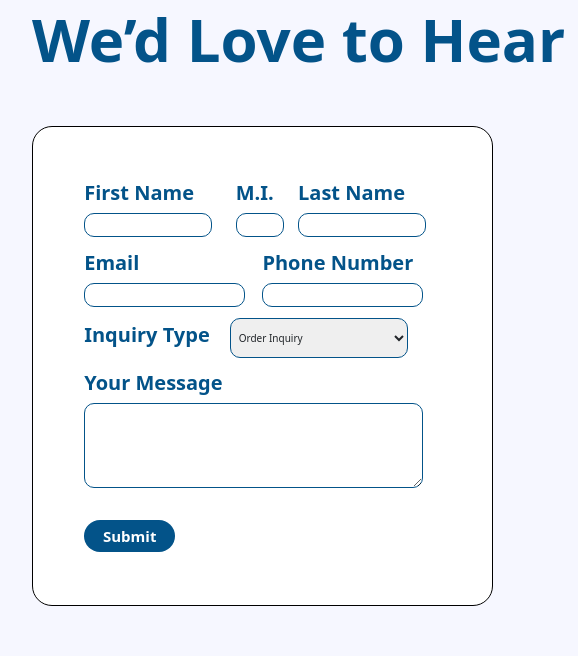
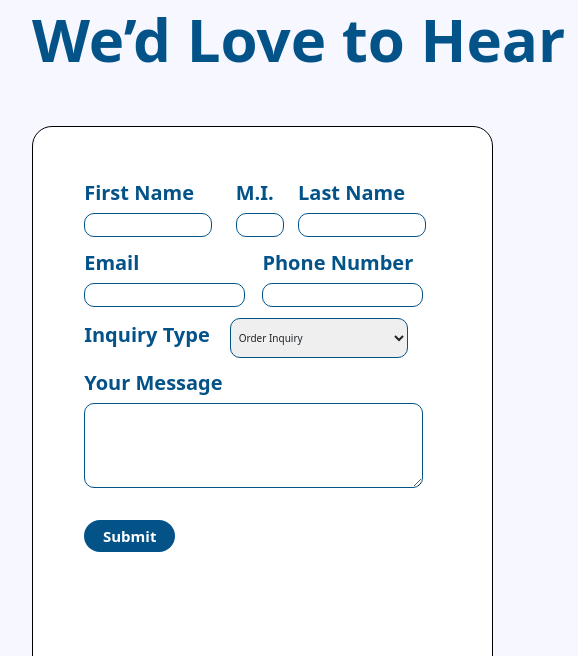
Before and after one commit to IsBabushka/country_drop, a plain HTML site: page page5.html in a window 1280 px wide. Shown: the part 877-1533 px from the top of the page, 96-674 px from the left. Drawn offline with nearby package versions, Linux system fonts and the light colour scheme.

Commit message:
Update page5.html

```diff
--- a/page5.html
+++ b/page5.html
@@ -58,7 +58,7 @@
             <!-- Row for Form and Contact Info -->
             <div class="flex">
                 <!-- Form -->
-                <div style="background-color: #ffffff; border-radius: 20px; padding: 5%; width: 45%; border: 1px solid #000; height: 60vh;">
+                <div style="background-color: #ffffff; border-radius: 20px; padding: 5%; width: 45%; border: 1px solid #000;">
                     <form action="mailto:countrydrop0902@gmail.com" method="POST" >
                         <!-- Name Section, includes first, mid, and last -->
                         <div class="flex" style="margin-bottom: 3%;">
```
